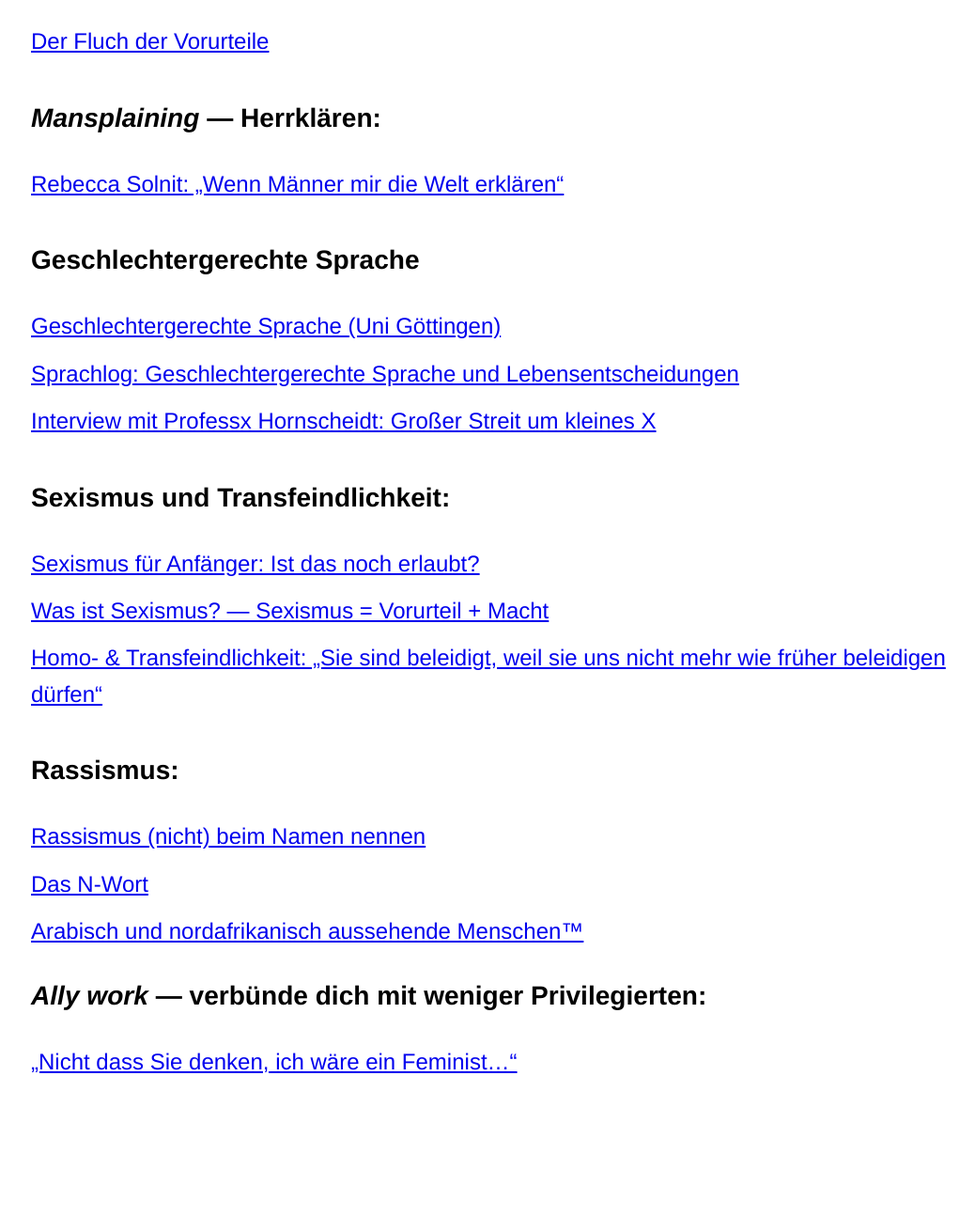
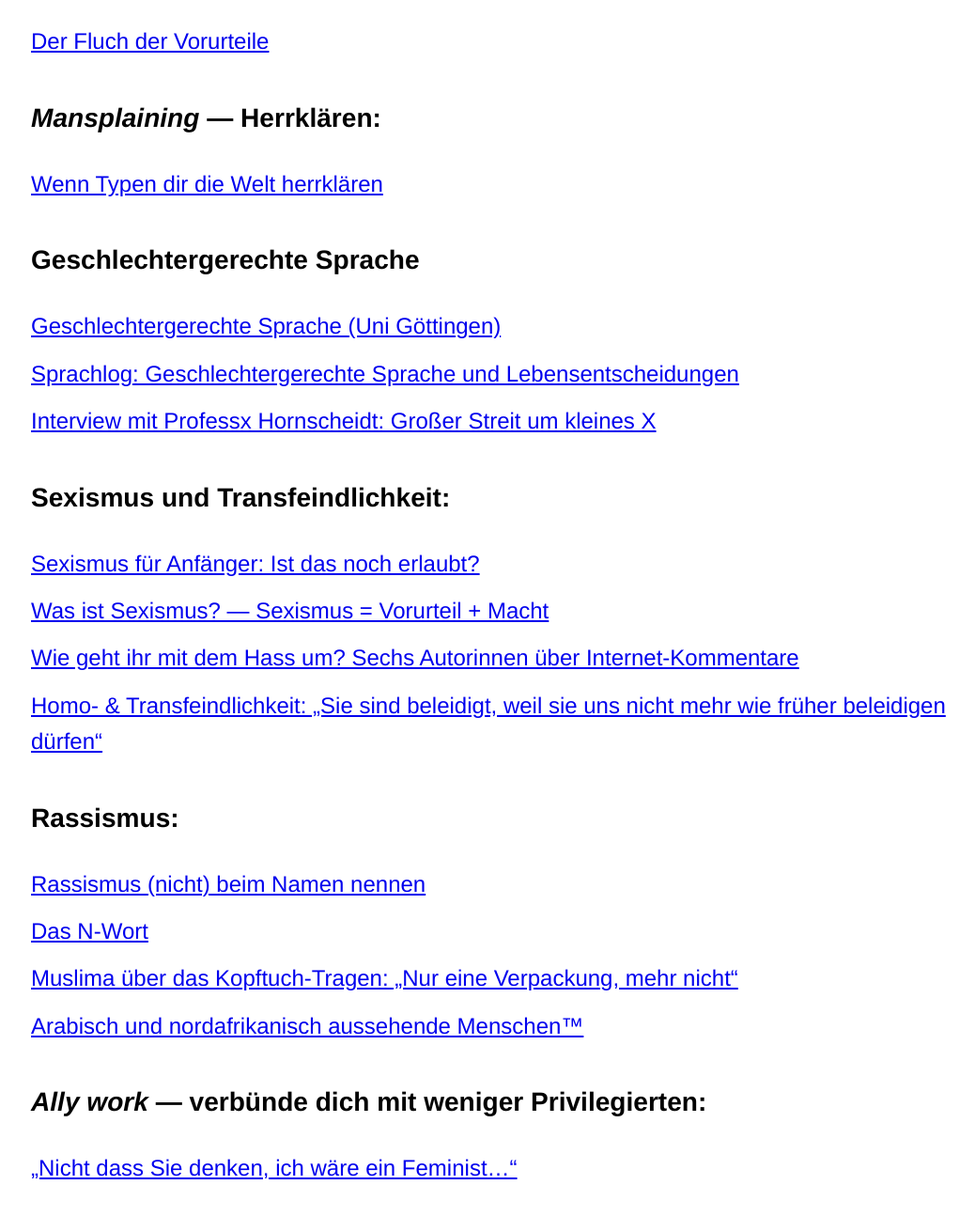
Before and after one commit to fredericmarx/shitty.men, a website: page de/index.html in a window 1280 px wide. Shown: the part 1496-2790 px from the top of the page at 94% size, without its empty margins (103-1141 px from the left). Before the commit the page ends 2682 px from the top, so only its background shows below. Drawn offline with Linux system fonts and the light colour scheme.

Commit message:
Add some German resources

```diff
--- a/de/index.html
+++ b/de/index.html
@@ -65,7 +65,7 @@
         <h3>Vorurteile:</h3>
         <li class="resource-list--item"><a href="http://www.zeit.de/zeit-wissen/2013/03/psychologie-vorurteile-verhalten">Der Fluch der Vorurteile</a></li>
         <h3><em>Mansplaining</em> — Herrklären:</h3>
-        <li class="resource-list--item"><a href="http://www.mdr.de/mdr-figaro/literatur/sachbuch-der-woche-rebecca-solnit100.html">Rebecca Solnit: „Wenn Männer mir die Welt erklären“</a></li>
+        <li class="resource-list--item"><a href="https://www.fischundfleisch.com/anje-schrupp/wenn-typen-dir-die-welt-herrklaeren-neues-aus-dem-feministischen-vokabelheftchen-3730">Wenn Typen dir die Welt herrklären</a></li>
         <h3>Geschlechtergerechte Sprache</h3>
         <li class="resource-list--item"><a href="https://www.uni-goettingen.de/de/113200.html">Geschlechtergerechte Sprache (Uni Göttingen)</a></li>
         <li class="resource-list--item"><a href="http://www.sprachlog.de/2015/06/09/geschlechtergerechte-sprache-und-lebensentscheidungen/">Sprachlog: Geschlechtergerechte Sprache und Lebensentscheidungen</a></li>
@@ -73,11 +73,13 @@
         <h3>Sexismus und Transfeindlichkeit:</h3>
         <li class="resource-list--item"><a href="http://missy-magazine.de/2013/03/06/sexismus-dossier-teil-1-ist-das-noch-erlaubt-sexismus-fur-anfanger/">Sexismus für Anfänger: Ist das noch erlaubt?</a></li>
         <li class="resource-list--item"><a href="http://sanczny.blogsport.eu/2012/07/19/was-ist-sexismus/">Was ist Sexismus? — Sexismus = Vorurteil + Macht</a></li>
+        <li class="resource-list--item"><a href="http://www.bento.de/politik/hass-im-netz-autorinnen-kommentieren-kommentare-299356/">Wie geht ihr mit dem Hass um? Sechs Autorinnen über Internet-Kommentare</a></li>
         <li class="resource-list--item"><a href="http://www.netz-gegen-nazis.de/artikel/homo-und-transfeindlichkeit-10413">Homo- & Transfeindlichkeit: „Sie sind beleidigt, weil sie uns nicht mehr wie früher beleidigen dürfen“</a></li>
         <h3>Rassismus:</h3>
         <li class="resource-list--item"><a href="http://www.bpb.de/apuz/180854/rassismus-nicht-beim-namen-nennen?p=all">Rassismus (nicht) beim Namen nennen</a></li>
         <li class="resource-list--item"><a href="http://www.bpb.de/gesellschaft/migration/afrikanische-diaspora/59448/das-n-wort?p=all">Das N-Wort</a></li>
-        <li><a href="http://shehadistan.com/2016/01/08/arabisch-und-nordafrikanisch-aussehende-menschen/">Arabisch und nordafrikanisch aussehende Menschen™</a></li>
+        <li class="resource-list--item"><a href="http://www.taz.de/Muslima-ueber-das-Kopftuch-Tragen/!5011223/">Muslima über das Kopftuch-Tragen: „Nur eine Verpackung, mehr nicht“</a></li>
+        <li class="resource-list--item"><a href="http://shehadistan.com/2016/01/08/arabisch-und-nordafrikanisch-aussehende-menschen/">Arabisch und nordafrikanisch aussehende Menschen™</a></li>
         <h3><em>Ally work</em> — verbünde dich mit weniger Privilegierten:</h3>
         <li class="resource-list--item"><a href="http://kleinerdrei.org/2015/02/nicht-dass-sie-denken-ich-waere-ein-feminist/">„Nicht dass Sie denken, ich wäre ein Feminist…“</a></li>
       </ul>
```
